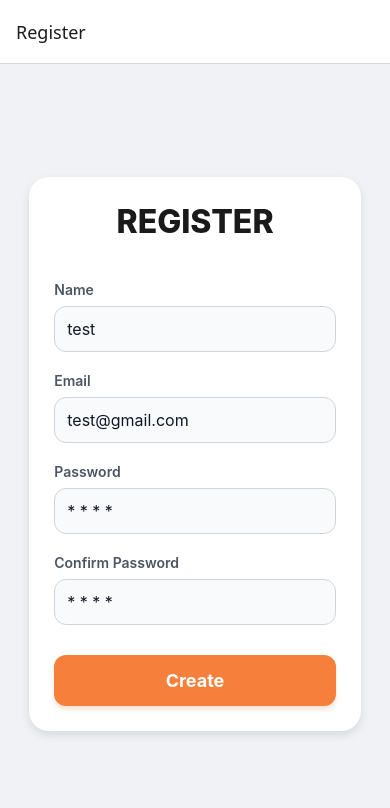
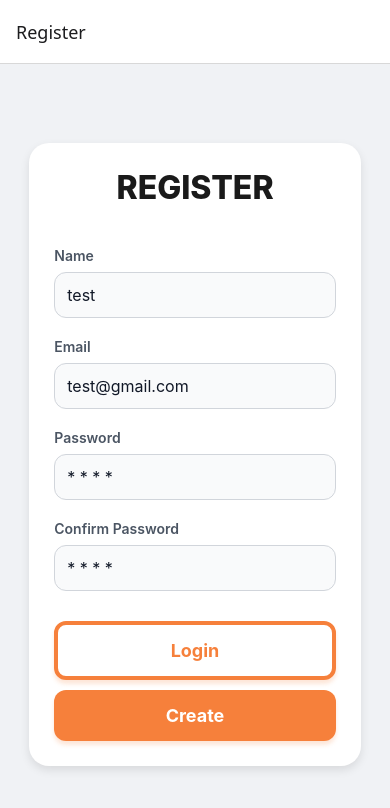
Before and after one commit to Khanh23-code/SE346---Practice, a React Native app: screen /Settings in a window 390 px wide. Shown: the top 808 px of the page. Built offline with nearby package versions, Linux system fonts and the light colour scheme.

Commit message:
Feat(Settings): Add Settings to MainTabs - Feat(Register-Login): Add buttons to link to each other

```diff
--- a/Views/Login.js
+++ b/Views/Login.js
@@ -19,16 +19,16 @@ export default function Login({ navigation, userList }) {
 
             if (user) {
                 if (logPassword === user.password) {
-                    Alert.alert("Success", "Login successful!");
+                    Alert("Success", "Login successful!");
                     navigation.navigate('MainTabs', { userData: user });
                 } else {
-                    Alert.alert("Error", "Invalid email or password!");
+                    Alert("Error", "Invalid email or password!");
                 }
             } else {
-                Alert.alert("Error", "User does not exist!");
+                Alert("Error", "User does not exist!");
             }
         } else {
-            Alert.alert("Error", "Please fill in all fields!");
+            Alert("Error", "Please fill in all fields!");
         }
     };
 
@@ -57,11 +57,18 @@ export default function Login({ navigation, userList }) {
                         value={logPassword}
                         onChangeText={(text) => setLogPassword(text)}
                     />
-                    <TouchableOpacity onPress={() => navigation.navigate('Register')}>
-                        <Text style={styles.forgotPass}>
-                            Forgot Password?
-                        </Text>
-                    </TouchableOpacity>
+                    <View style={styles.linkSection}>
+                        <TouchableOpacity style={styles.registerButton} onPress={() => navigation.navigate('Register')}>
+                            <Text style={styles.linkText}>
+                                Register
+                            </Text>
+                        </TouchableOpacity>
+                        <TouchableOpacity style={styles.forgotButton} onPress={() => navigation.navigate('Register')}>
+                            <Text style={styles.linkText}>
+                                Forgot Password?
+                            </Text>
+                        </TouchableOpacity>
+                    </View>
                 </View>
 
                 <TouchableOpacity style={styles.button} onPress={handleLoginPress}>
@@ -137,16 +144,29 @@ const styles = StyleSheet.create({
         elevation: 3,
     },
 
+    linkSection: {
+        flexDirection: 'row',
+        justifyContent: 'space-between'
+    },
+
     buttonText: {
         color: '#ffffff',
         fontSize: 18,
         fontWeight: 'bold',
     },
 
-    forgotPass: {
+    linkText: {
         color: '#f6803b',
-        textAlign: 'right',
-        marginTop: 8,
         fontWeight: '600',
     },
+
+    registerButton: {
+        paddingVertical: 5,
+        marginTop: 5,
+    },
+
+    forgotButton: {
+        paddingVertical: 5,
+        marginTop: 5,
+    },
 });
--- a/Views/MainTabs.js
+++ b/Views/MainTabs.js
@@ -1,25 +1,60 @@
 import React from 'react';
 import { createBottomTabNavigator } from '@react-navigation/bottom-tabs';
 
+import Ionicons from '@expo/vector-icons/Ionicons';
+import FontAwesome6 from '@expo/vector-icons/FontAwesome6';
+
 import HomePage from './MainTabs/HomePage';
 import Profile from './MainTabs/Profile';
+import Settings from './MainTabs/Settings';
 
 const Tab = createBottomTabNavigator();
 
 export default function MainTabs({ route, userList, onUpdate }) {
   const loginUser = route.params?.userData || {};
 
-  console.log("MainTabs: " + loginUser?.userName);
-
   return (
-    <Tab.Navigator>
-      <Tab.Screen name="HomePage">
+    <Tab.Navigator
+      screenOptions={{
+        tabBarActiveTintColor: '#f6803b',
+        tabBarInactiveTintColor: 'gray',
+        tabBarStyle: { paddingBottom: 5, height: 100 },
+      }}
+    >
+      <Tab.Screen
+        name="HomePage"
+        options={{
+          tabBarLabel: 'HomePage',
+          tabBarIcon: ({ color, size }) => (
+            <Ionicons name="home" color={color} size={size} />
+          ),
+        }}
+      >
         {(props) => <HomePage {...props} userList={userList} userData={loginUser} />}
       </Tab.Screen>
 
-      <Tab.Screen name="Profile">
+      <Tab.Screen
+        name="Profile"
+        options={{
+          tabBarLabel: "Profile",
+          tabBarIcon: ({ color, size }) => (
+            <FontAwesome6 name="clipboard-user" size={size} color={color} />
+          )
+        }}
+      >
         {(props) => <Profile {...props} onUpdate={onUpdate} userData={loginUser} />}
       </Tab.Screen>
+
+      <Tab.Screen
+        name="Settings"
+        component={Settings}
+        options={{
+          tabBarLabel: "Settings",
+          tabBarIcon: ({ color, size }) => (
+            <Ionicons name="settings" size={size} color={color} />
+          )
+        }}
+      />
     </Tab.Navigator>
   );
 };
--- a/Views/MainTabs/HomePage.js
+++ b/Views/MainTabs/HomePage.js
@@ -51,7 +51,7 @@ export default function HomePage({ navigation, route, userList, userData }) {
 
     const handlePost = () => {
         if (inputText.trim().length === 0) {
-            Alert.alert("Thông báo", "Vui lòng nhập nội dung!");
+            Alert("Thông báo", "Vui lòng nhập nội dung!");
             return;
         }
 
@@ -98,6 +98,7 @@ const styles = StyleSheet.create({
         flex: 1,
         backgroundColor: '#f0f2f5',
     },
+
     inputSection: {
         flexDirection: 'row',
         padding: 15,
@@ -107,6 +108,7 @@ const styles = StyleSheet.create({
         alignItems: 'center',
         marginBottom: 10,
     },
+
     input: {
         flex: 1,
         backgroundColor: '#f9fafb',
@@ -118,16 +120,19 @@ const styles = StyleSheet.create({
         marginRight: 10,
         maxHeight: 100,
     },
+
     postButton: {
         backgroundColor: '#f6803b',
         paddingVertical: 10,
         paddingHorizontal: 20,
         borderRadius: 20,
     },
+
     postButtonText: {
         color: '#ffffff',
         fontWeight: 'bold',
     },
+
     postContainer: {
         width: '92%',
         alignSelf: 'center',
@@ -141,6 +146,7 @@ const styles = StyleSheet.create({
         shadowRadius: 4,
         elevation: 3,
     },
+
     postHeader: {
         flexDirection: 'row',
         justifyContent: 'space-between',
@@ -150,23 +156,28 @@ const styles = StyleSheet.create({
         borderBottomColor: '#f0f0f0',
         paddingBottom: 8,
     },
+
     userName: {
         fontSize: 16,
         fontWeight: '700',
         color: '#f6803b',
     },
+
     postDate: {
         fontSize: 12,
         color: '#9ca3af',
     },
+
     postContent: {
         marginTop: 5,
     },
+
     description: {
         fontSize: 15,
         color: '#4b5563',
         lineHeight: 22,
     },
+
     seeMore: {
         color: '#f6803b',
         fontWeight: '600',
--- a/Views/MainTabs/Profile.js
+++ b/Views/MainTabs/Profile.js
@@ -39,7 +39,7 @@ export default function Profile({ navigation, route, onUpdate, userData }) {
         <ScrollView contentContainerStyle={{ flexGrow: 1 }}>
             <View style={styles.container}>
                 <View style={styles.menu}>
-                    <View style={styles.horizontalBox}>
+                    <View style={styles.headerSection}>
                         <Text style={styles.header}>{info.userName}!</Text>
                         { avatarUrl ? (
                             <Image source={{ uri: avatarUrl }} style={styles.avatar} />
@@ -112,9 +112,10 @@ const styles = StyleSheet.create({
         justifyContent: 'center',
         alignItems: 'center',
         backgroundColor: '#f0f2f5',
+        marginVertical: 10,
     },
 
-    horizontalBox: {
+    headerSection: {
         flexDirection: 'row',
         flex: 1,
         justifyContent: 'space-around',
--- a/Views/MainTabs/Settings.js
+++ b/Views/MainTabs/Settings.js
@@ -0,0 +1,42 @@
+import React, { useState } from 'react';
+import {
+    StyleSheet,
+    Text,
+    TouchableOpacity
+} from 'react-native';
+import { SafeAreaView } from 'react-native-safe-area-context';
+
+export default function Settings({ navigation }) {
+    const logout = () => {
+        navigation.navigate('Login');
+    }
+
+    return (
+        <SafeAreaView style={styles.container}>
+            <TouchableOpacity style={styles.button}>
+                <Text style={styles.buttonText} onPress={logout}>Logout</Text>
+            </TouchableOpacity>
+        </SafeAreaView>
+    )
+}
+
+const styles = StyleSheet.create({
+    container: {
+        flex: 1,
+        backgroundColor: '#f0f2f5',
+        justifyContent: 'center',
+        alignItems: 'center'
+    },
+
+    button: {
+        backgroundColor: '#f6803b',
+        paddingVertical: 10,
+        paddingHorizontal: 20,
+        borderRadius: 20,
+    },
+
+    buttonText: {
+        color: '#ffffff',
+        fontWeight: 'bold',
+    },
+})
--- a/Views/Register.js
+++ b/Views/Register.js
@@ -18,7 +18,7 @@ export default function Register({ navigation, onRegister }) {
     const handleCreatePress = () => {
         if (regEmail && regPassword && confirmPassword) {
             if (regPassword !== confirmPassword) {
-                Alert.alert("Error", "Passwords do not match!");
+                Alert("Error", "Passwords do not match!");
                 return;
             }
 
@@ -28,10 +28,10 @@ export default function Register({ navigation, onRegister }) {
                 password: regPassword
             })) return;
 
-            Alert.alert("Success", "Account created successfully!");
+            Alert("Success", "Account created successfully!");
             navigation.navigate('Login');
         } else {
-            Alert.alert("Error", "Please fill in all fields!");
+            Alert("Error", "Please fill in all fields!");
         }
     };
 
@@ -82,6 +82,10 @@ export default function Register({ navigation, onRegister }) {
                         onChangeText={(text) => setConfirmPassword(text)}
                     />
                 </View>
+
+                <TouchableOpacity style={styles.loginButton} onPress={() => navigation.navigate('Login')}>
+                    <Text style={styles.loginButtonText}>Login</Text>
+                </TouchableOpacity>
 
                 <TouchableOpacity style={styles.button} onPress={handleCreatePress}>
                     <Text style={styles.buttonText}>Create</Text>
@@ -160,5 +164,28 @@ const styles = StyleSheet.create({
         color: '#ffffff',
         fontSize: 18,
         fontWeight: 'bold',
-    }
+    },
+
+    loginButton: {
+        width: '100%',
+        backgroundColor: '#ffffffff',
+        borderWidth: 4,
+        borderColor: "#f6803b",
+        borderRadius: 12,
+        padding: 15,
+        marginTop: 10,
+        alignItems: 'center',
+
+        shadowColor: "#f6803b",
+        shadowOffset: { width: 0, height: 4 },
+        shadowOpacity: 0.2,
+        shadowRadius: 4,
+        elevation: 3,
+    },
+
+    loginButtonText: {
+        color: '#f6803b',
+        fontSize: 18,
+        fontWeight: 'bold',
+    },
 });
```
